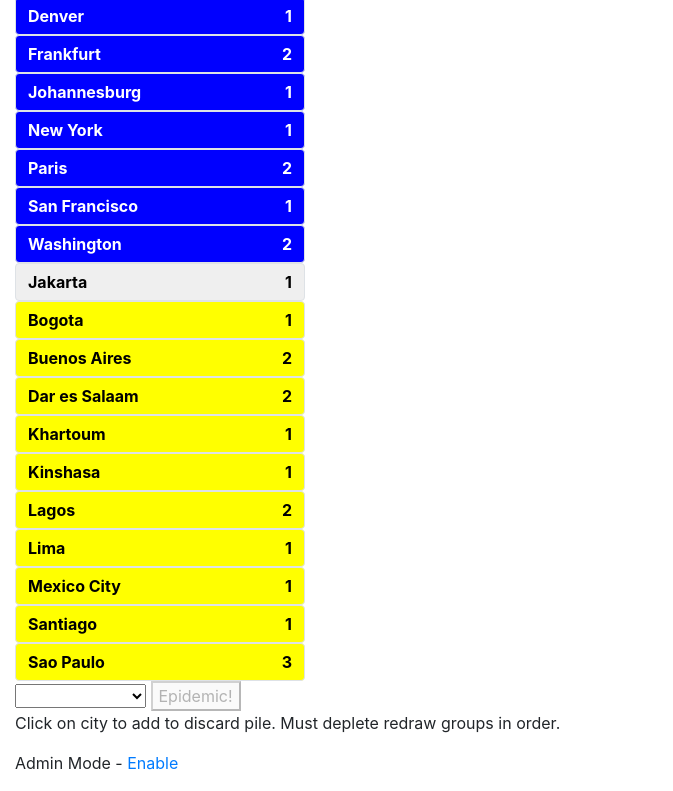
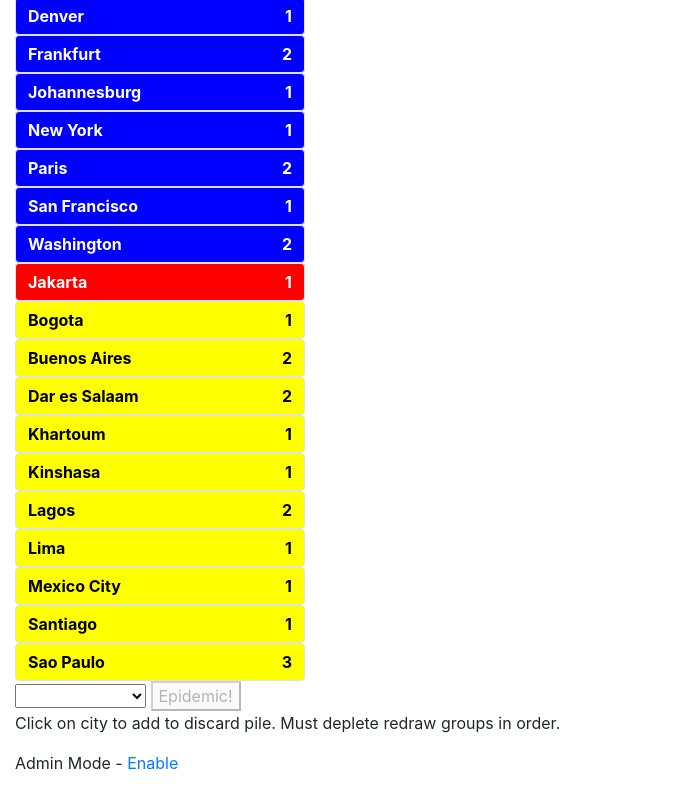
Before and after one commit to kshick/hello-world, a plain HTML site: page index.html in a window 1280 px wide. Shown: the part 641-1432 px from the top of the page, without its empty margins (0-673 px from the left). Drawn offline with nearby package versions, Linux system fonts and the light colour scheme; some packages are replaced by stand-ins of ours.

Commit message:
Update main.css

```diff
--- a/main.css
+++ b/main.css
@@ -15,6 +15,11 @@
 .city-green {
 	color: white;
 	background-color: green;
+}
+
+.city-red {
+	color: white;
+	background-color: red;
 }
 
 .column {
```
